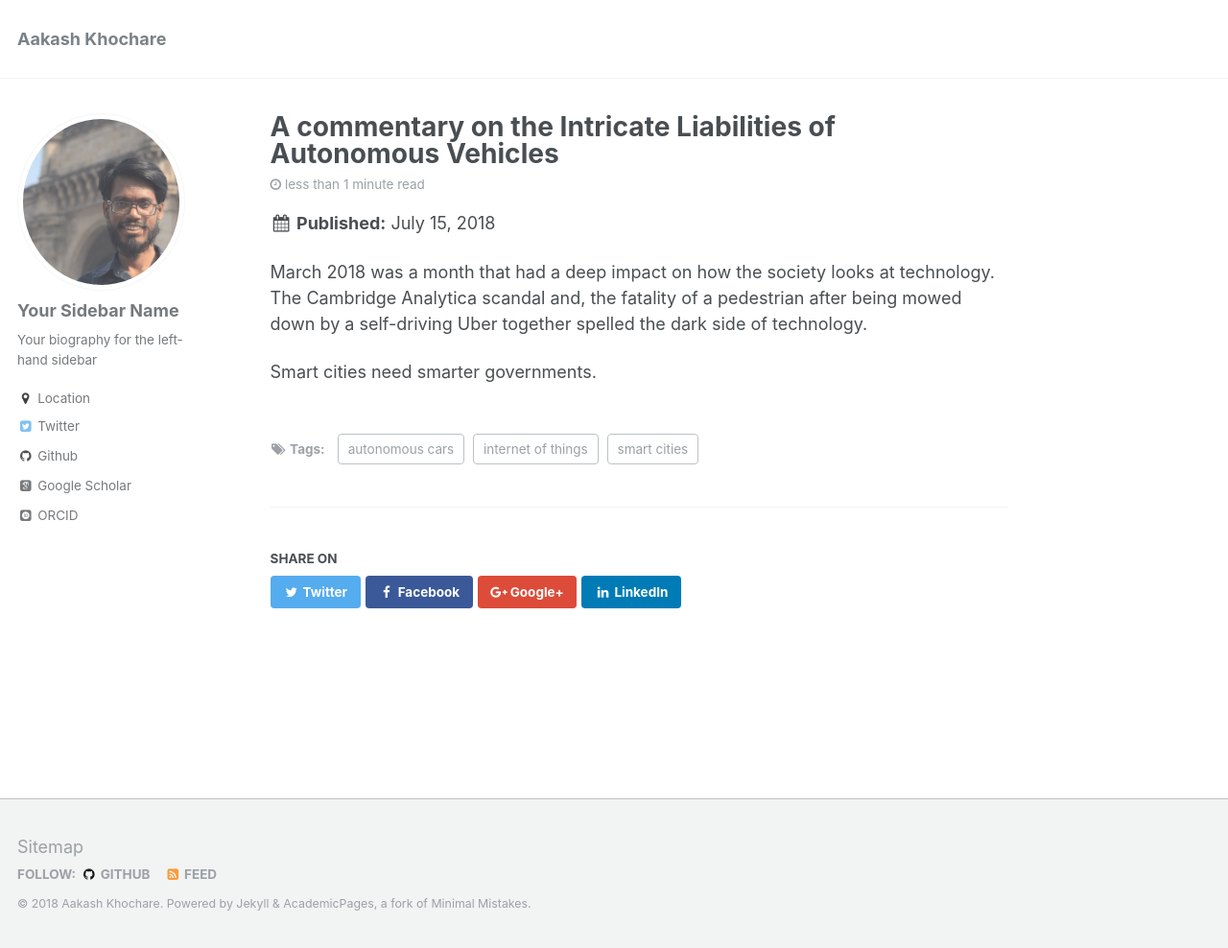
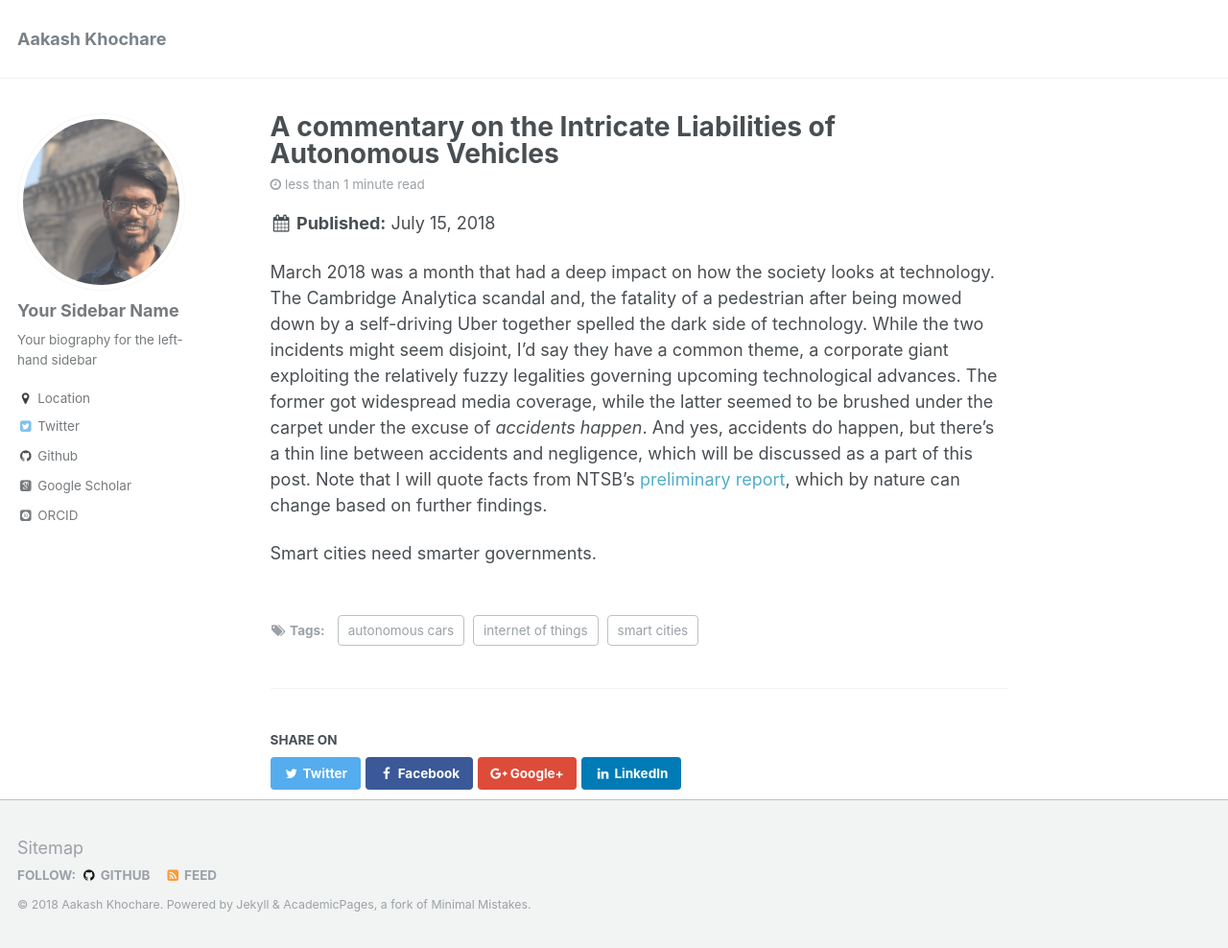
Before and after one commit to aakashkhochare/aakashkhochare.github.io, a Jekyll site: the page built from _posts/2018-07-15-autonomous.md, in a window 1280 px wide and 988 px high. Shown: the whole window at 96% size. Built offline with Jekyll 4.4.1, drawn with Linux system fonts in a browser that asks for light colours; some web fonts are replaced.

Commit message:
Updates to Blog Post 1

```diff
--- a/_posts/2018-07-15-autonomous.md
+++ b/_posts/2018-07-15-autonomous.md
@@ -8,6 +8,7 @@ tags:
   - internet of things
 ---
 
-March 2018 was a month that had a deep impact on how the society looks at technology. The Cambridge Analytica scandal and, the fatality of a pedestrian after being mowed down by a self-driving Uber together spelled the dark side of technology.
+March 2018 was a month that had a deep impact on how the society looks at technology. The Cambridge Analytica scandal and, the fatality of a pedestrian after being mowed down by a self-driving Uber together spelled the dark side of technology. While the two incidents might seem disjoint, I'd say they have a common theme, a corporate giant exploiting the relatively fuzzy legalities governing upcoming technological advances. The former got widespread media coverage, while the latter seemed to be brushed under the carpet under the excuse of *accidents happen*. And yes, accidents do happen, but there's a thin line between accidents and negligence, which will be discussed as a part of this post. Note that I will quote facts from NTSB's [preliminary report](https://www.ntsb.gov/investigations/AccidentReports/Reports/HWY18MH010-prelim.pdf), which by nature can change based on further findings.
+
 
 Smart cities need smarter governments.
```
